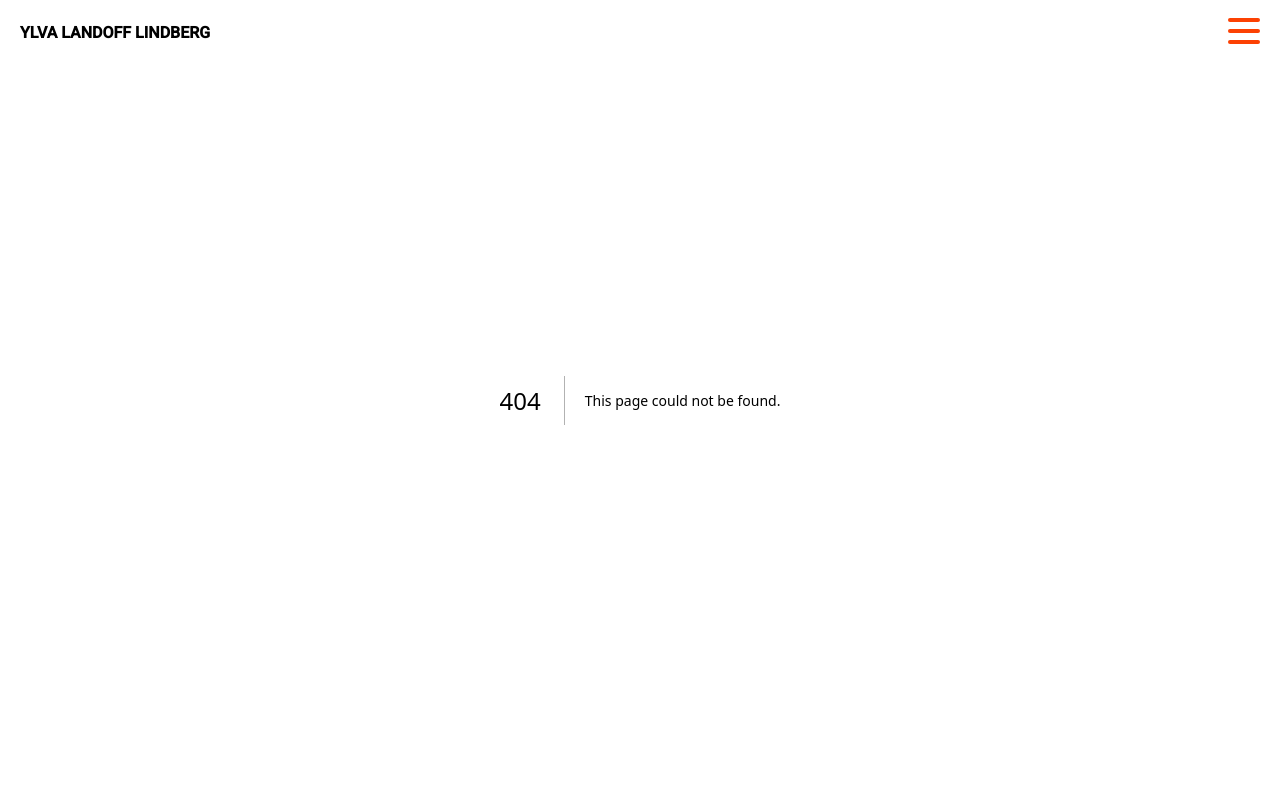
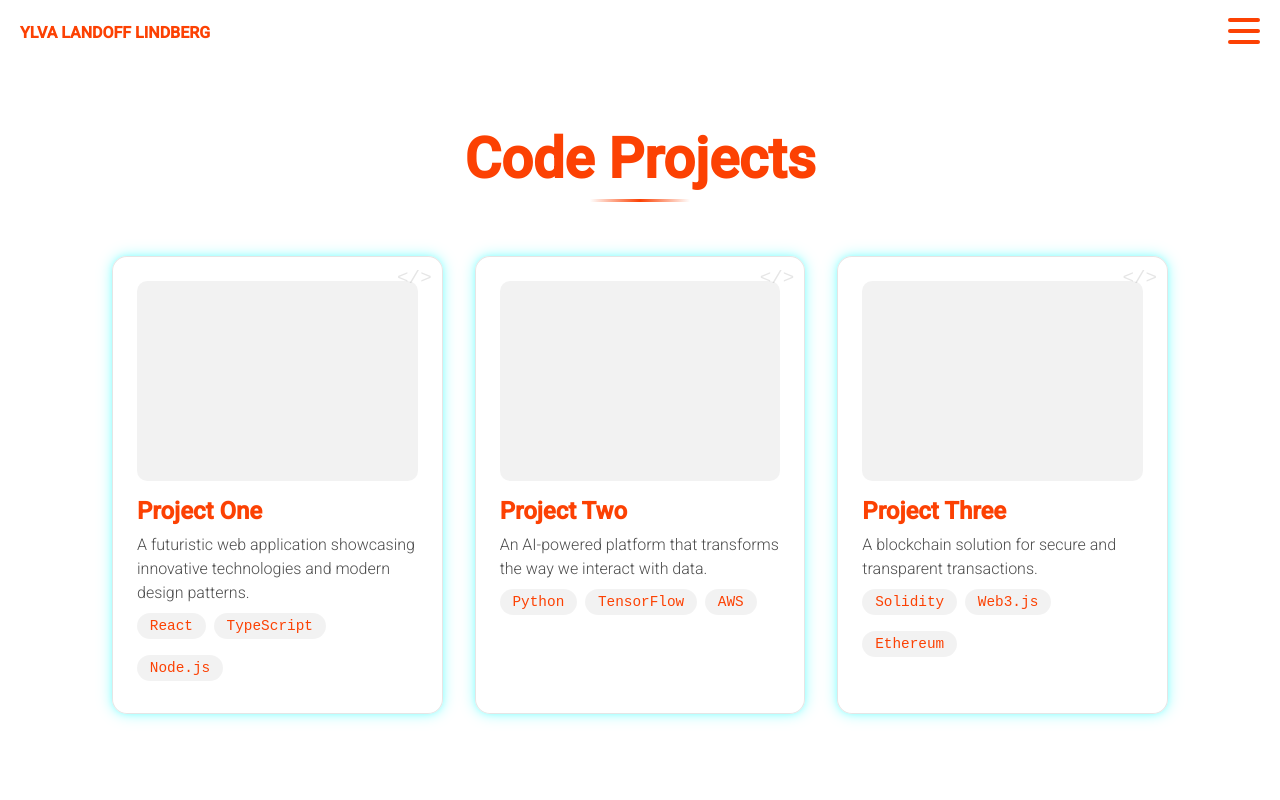
Before and after one commit to sssylvasss/ylva-homepage-next, a Next.js app: page /code in a window 1280 px wide. Before the commit this address had no page. Shown: the top 800 px of the page. Built offline with nearby package versions, Linux system fonts and the light colour scheme.

Commit message:
Add CODE link to RightNavBar and simplify Home component animation logic

```diff
--- a/src/components/header/RightNavBar.tsx
+++ b/src/components/header/RightNavBar.tsx
@@ -21,6 +21,11 @@ const RightNavBar: React.FC<RightNavBarProps> = ({ open, setOpen }) => {
         </Link>
       </li>
       <li>
+        <Link href="/code" onClick={() => setOpen(false)}>
+          CODE
+        </Link>
+      </li>
+      <li>
         <Link href="/cv" onClick={() => setOpen(false)}>
           CV
         </Link>
--- /dev/null
+++ b/src/pages/code.tsx
@@ -0,0 +1,238 @@
+import React from "react";
+import Head from "next/head";
+import styled, { keyframes } from "styled-components";
+import type { NextPage } from "next";
+
+const glowAnimation = keyframes`
+  0% {
+    box-shadow: 0 0 5px rgba(0, 255, 255, 0.2),
+                0 0 10px rgba(0, 255, 255, 0.2),
+                0 0 15px rgba(0, 255, 255, 0.2);
+  }
+  50% {
+    box-shadow: 0 0 10px rgba(0, 255, 255, 0.3),
+                0 0 20px rgba(0, 255, 255, 0.3),
+                0 0 30px rgba(0, 255, 255, 0.3);
+  }
+  100% {
+    box-shadow: 0 0 5px rgba(0, 255, 255, 0.2),
+                0 0 10px rgba(0, 255, 255, 0.2),
+                0 0 15px rgba(0, 255, 255, 0.2);
+  }
+`;
+
+const CodeContainer = styled.div`
+  min-height: 100vh;
+  display: flex;
+  flex-direction: column;
+  align-items: center;
+  padding: 2rem 1rem;
+  background-color: ${({ theme }) => theme.colors.white};
+  width: 100%;
+  box-sizing: border-box;
+  position: relative;
+
+  @media (min-width: ${({ theme }) => theme.breakpoints.desktop}) {
+    padding: 5rem 2rem 2rem 2rem;
+  }
+`;
+
+const ContentSection = styled.section`
+  width: 100%;
+  max-width: 1200px;
+  margin: 0 auto;
+  position: relative;
+  z-index: 1;
+`;
+
+const Title = styled.h1`
+  font-size: 2.5rem;
+  color: ${({ theme }) => theme.colors.orange};
+  margin-bottom: 3rem;
+  text-align: center;
+  position: relative;
+
+  &::after {
+    content: "";
+    position: absolute;
+    bottom: -10px;
+    left: 50%;
+    transform: translateX(-50%);
+    width: 100px;
+    height: 3px;
+    background: linear-gradient(
+      90deg,
+      transparent,
+      ${({ theme }) => theme.colors.orange},
+      transparent
+    );
+  }
+
+  @media (min-width: ${({ theme }) => theme.breakpoints.desktop}) {
+    font-size: 3.5rem;
+  }
+`;
+
+const ProjectsGrid = styled.div`
+  display: grid;
+  grid-template-columns: 1fr;
+  gap: 2rem;
+  padding: 1rem;
+
+  @media (min-width: ${({ theme }) => theme.breakpoints.tablet}) {
+    grid-template-columns: repeat(2, 1fr);
+  }
+
+  @media (min-width: ${({ theme }) => theme.breakpoints.desktop}) {
+    grid-template-columns: repeat(3, 1fr);
+  }
+`;
+
+const ProjectCard = styled.div`
+  background: rgba(255, 255, 255, 0.9);
+  border-radius: 15px;
+  padding: 1.5rem;
+  transition: transform 0.3s ease, box-shadow 0.3s ease;
+  cursor: pointer;
+  position: relative;
+  overflow: hidden;
+  border: 1px solid rgba(0, 0, 0, 0.1);
+  animation: ${glowAnimation} 3s infinite ease-in-out;
+
+  &:hover {
+    transform: translateY(-5px);
+  }
+
+  &::before {
+    content: "</>";
+    position: absolute;
+    top: 10px;
+    right: 10px;
+    font-family: monospace;
+    color: rgba(0, 0, 0, 0.1);
+    font-size: 1.2rem;
+  }
+`;
+
+const ProjectImage = styled.div`
+  width: 100%;
+  height: 200px;
+  background-color: rgba(0, 0, 0, 0.05);
+  border-radius: 10px;
+  margin-bottom: 1rem;
+  overflow: hidden;
+  position: relative;
+
+  img {
+    width: 100%;
+    height: 100%;
+    object-fit: cover;
+    transition: transform 0.3s ease;
+  }
+
+  &:hover img {
+    transform: scale(1.05);
+  }
+`;
+
+const ProjectTitle = styled.h3`
+  font-size: 1.5rem;
+  margin: 0.5rem 0;
+  color: ${({ theme }) => theme.colors.orange};
+`;
+
+const ProjectDescription = styled.p`
+  font-size: 1rem;
+  color: rgba(0, 0, 0, 0.7);
+  margin: 0;
+  line-height: 1.5;
+`;
+
+const TechTag = styled.span`
+  display: inline-block;
+  padding: 0.3rem 0.8rem;
+  background-color: rgba(0, 0, 0, 0.05);
+  border-radius: 15px;
+  margin: 0.5rem 0.5rem 0.5rem 0;
+  font-size: 0.9rem;
+  color: ${({ theme }) => theme.colors.orange};
+  font-family: monospace;
+`;
+
+interface ProjectProps {
+  title: string;
+  description: string;
+  imageUrl?: string;
+  technologies: string[];
+}
+
+const ProjectCardComponent: React.FC<ProjectProps> = ({
+  title,
+  description,
+  imageUrl,
+  technologies,
+}) => (
+  <ProjectCard>
+    <ProjectImage>
+      {imageUrl && <img src={imageUrl} alt={title} />}
+    </ProjectImage>
+    <ProjectTitle>{title}</ProjectTitle>
+    <ProjectDescription>{description}</ProjectDescription>
+    <div>
+      {technologies.map((tech, index) => (
+        <TechTag key={index}>{tech}</TechTag>
+      ))}
+    </div>
+  </ProjectCard>
+);
+
+const Code: NextPage = () => {
+  // Example projects - replace with your actual data later
+  const projects: ProjectProps[] = [
+    {
+      title: "Project One",
+      description:
+        "A futuristic web application showcasing innovative technologies and modern design patterns.",
+      technologies: ["React", "TypeScript", "Node.js"],
+    },
+    {
+      title: "Project Two",
+      description:
+        "An AI-powered platform that transforms the way we interact with data.",
+      technologies: ["Python", "TensorFlow", "AWS"],
+    },
+    {
+      title: "Project Three",
+      description:
+        "A blockchain solution for secure and transparent transactions.",
+      technologies: ["Solidity", "Web3.js", "Ethereum"],
+    },
+    // Add more projects as needed
+  ];
+
+  return (
+    <>
+      <Head>
+        <title>Code | Ylva Oleter</title>
+        <meta
+          name="description"
+          content="Code projects and development work by Ylva Oleter"
+        />
+        <link rel="icon" href="/favicon.ico" />
+      </Head>
+
+      <CodeContainer>
+        <ContentSection>
+          <Title>Code Projects</Title>
+          <ProjectsGrid>
+            {projects.map((project, index) => (
+              <ProjectCardComponent key={index} {...project} />
+            ))}
+          </ProjectsGrid>
+        </ContentSection>
+      </CodeContainer>
+    </>
+  );
+};
+
+export default Code;
```
Also changed, not shown: src/pages/index.tsx (+3 -10 lines).
